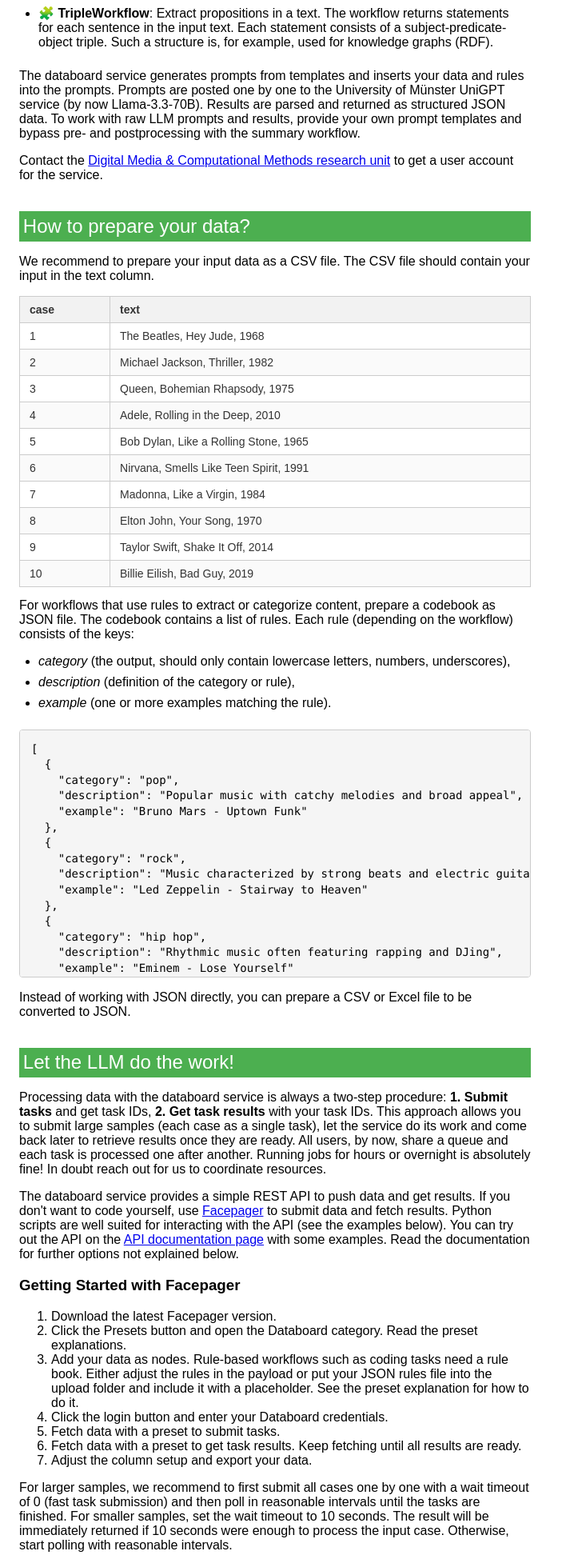
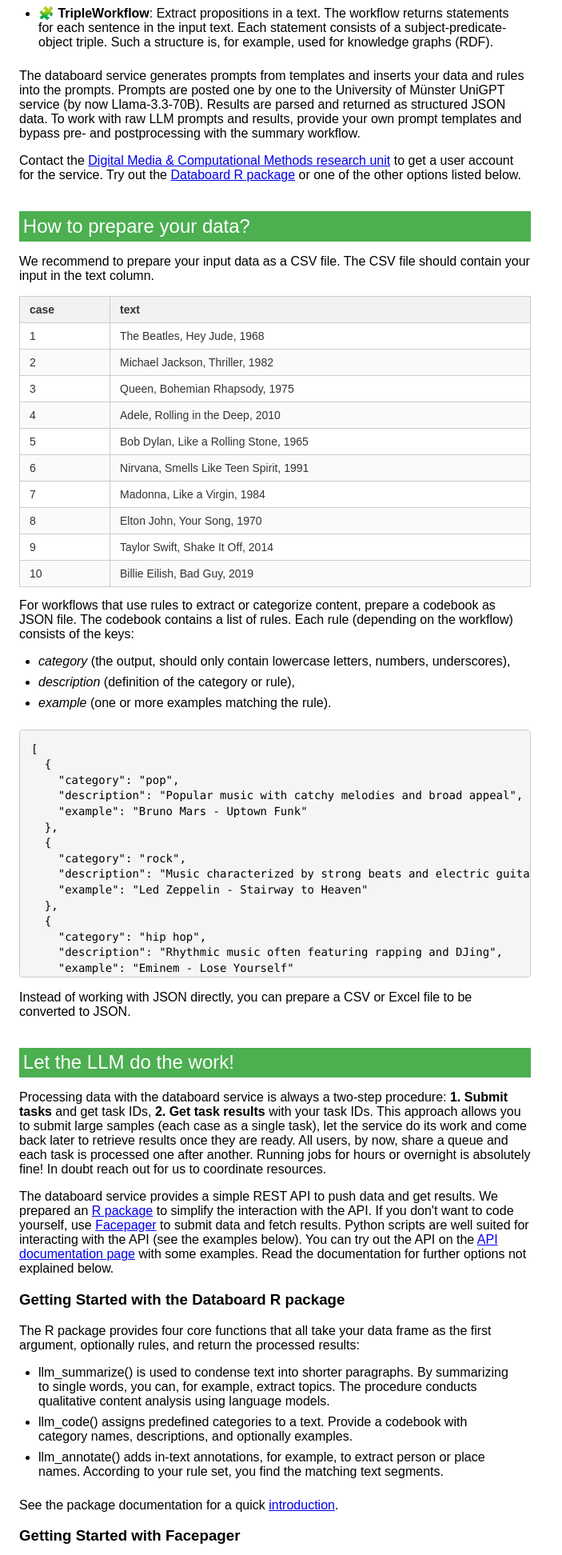
Before and after one commit to datavana/databoard_server, a FastAPI app: page / in a window 1280 px wide. Shown: the part 377-2321 px from the top of the page at 80% size, without its empty margins (0-703 px from the left). Run offline with FastAPI, Linux system fonts and the light colour scheme; parts of the project's set-up code (start-up, migrations or seed data) failed here and were passed over; some libraries are stand-ins or nearby versions.

Commit message:
Add R package links

```diff
--- a/src/templates/home.html
+++ b/src/templates/home.html
@@ -25,7 +25,9 @@ With the datavana databoard service you can easily feed content into an LLM for
     To work with raw LLM prompts and results, provide your own prompt templates and bypass pre- and postprocessing with the summary workflow.
 </p>
 <p>
-Contact the <a href="https://www.uni-muenster.de/Kowi/personen/jakob-juenger.shtml">Digital Media & Computational Methods research unit</a> to get a user account for the service.
+Contact the <a href="https://www.uni-muenster.de/Kowi/personen/jakob-juenger.shtml">Digital Media & Computational Methods research unit</a>
+    to get a user account for the service. Try out the <a href="https://datavana.github.io/databoard_r/">Databoard R package</a>
+    or one of the other options listed below.
 </p>
 
 <h2>How to prepare your data?</h2>
@@ -154,17 +156,39 @@ Contact the <a href="https://www.uni-muenster.de/Kowi/personen/jakob-juenger.sht
 <h2>Let the LLM do the work!</h2>
 
 <p>
-  Processing data with the databoard service is always a two-step procedure: <b>1. Submit tasks</b> and get task IDs, <b>2. Get task results</b> with your task IDs.
-  This approach allows you to submit large samples (each case as a single task), let the service do its work and come back later to retrieve results once they are ready. All users, by now, share a queue and each task is processed one after another.
-    Running jobs for hours or overnight is absolutely fine! In doubt reach out for us to coordinate resources.
+    Processing data with the databoard service is always a two-step procedure:
+    <b>1. Submit tasks</b> and get task IDs,
+    <b>2. Get task results</b> with your task IDs.
+    This approach allows you to submit large samples (each case as a single task),
+    let the service do its work and come back later to retrieve results once they are ready.
+    All users, by now, share a queue and each task is processed one after another.
+    Running jobs for hours or overnight is absolutely fine!
+    In doubt reach out for us to coordinate resources.
 </p>
 
 <p>
-The databoard service provides a simple REST API to push data and get results.
-If you don't want to code yourself, use <a href="https://github.com/strohne/Facepager">Facepager</a> to submit data and fetch results.
-Python scripts are well suited for interacting with the API (see the examples below).
+    The databoard service provides a simple REST API to push data and get results.
+    We prepared an <a href="https://datavana.github.io/databoard_r/">R package</a> to simplify the interaction with the API.
+    If you don't want to code yourself, use <a href="https://github.com/strohne/Facepager">Facepager</a> to submit data and fetch results.
+    Python scripts are well suited for interacting with the API (see the examples below).
     You can try out the API on the <a href="/docs">API documentation page</a> with some examples.
     Read the documentation for further options not explained below.
+</p>
+
+<h3>Getting Started with the Databoard R package</h3>
+
+The R package provides four core functions that all take your data frame as the first argument,
+optionally rules, and return the processed results:
+
+<ul>
+    <li>llm_summarize() is used to condense text into shorter paragraphs. By summarizing to single words, you can, for example, extract topics.
+        The procedure conducts qualitative content analysis using language models.</li>
+    <li>llm_code() assigns predefined categories to a text. Provide a codebook with category names, descriptions, and optionally examples.</li>
+    <li>llm_annotate() adds in-text annotations, for example, to extract person or place names. According to your rule set, you find the matching text segments.</li>
+</ul>
+
+<p>
+See the package documentation for a quick <a href="https://datavana.github.io/databoard_r/articles/gettingstarted.html">introduction</a>.
 </p>
 
 <h3>Getting Started with Facepager</h3>
```
